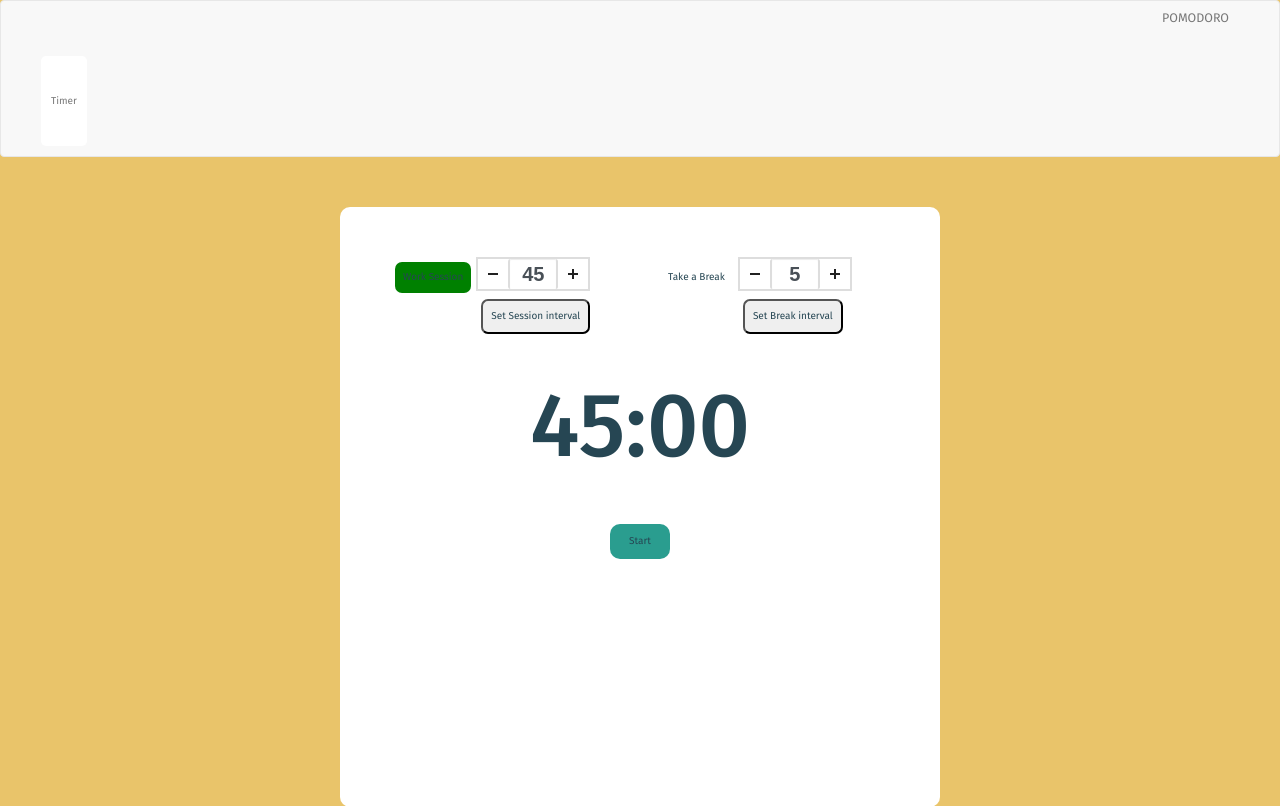
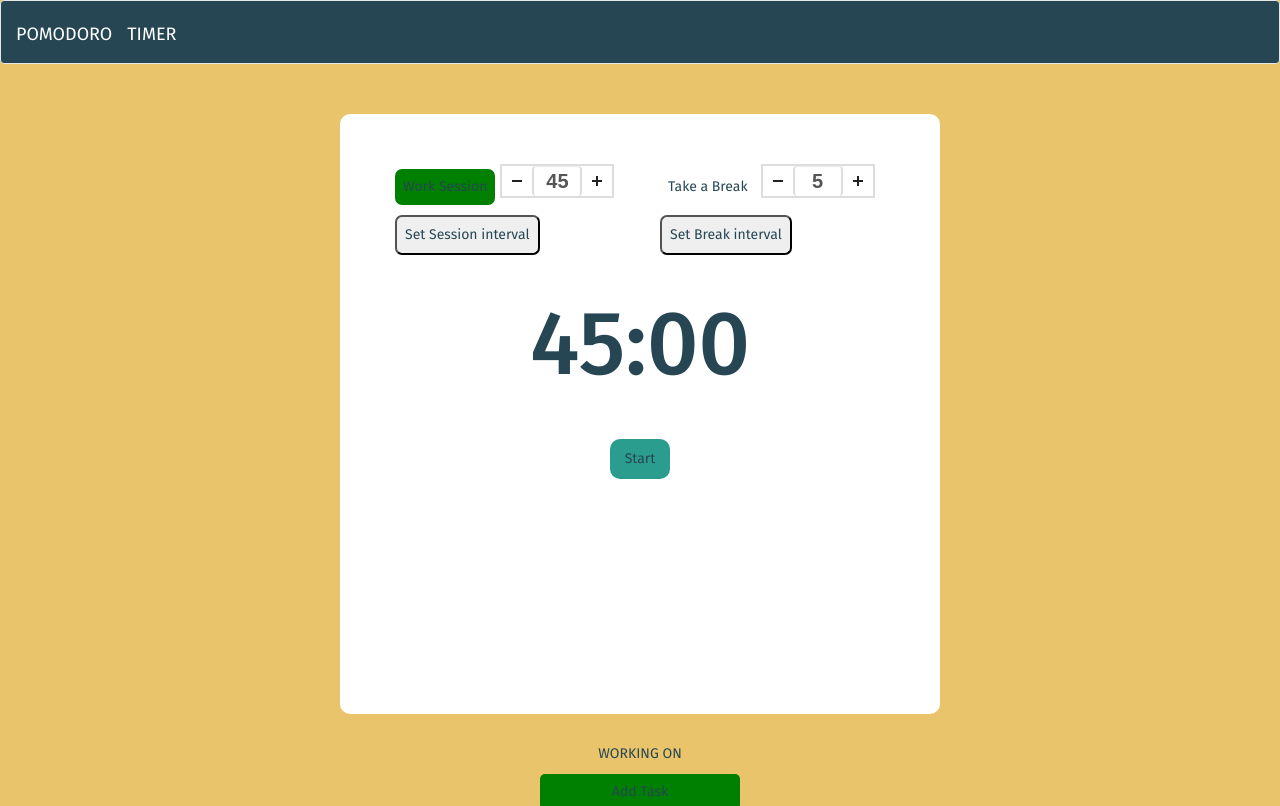
Before and after one commit to ngetichnicholas/Pomodoro-Timer, a Flask app: page /timer in a window 1280 px wide. Shown: the top 806 px of the page. Run offline with Flask 2, Linux system fonts and the light colour scheme; some libraries are stand-ins or nearby versions.

Commit message:
Update navbar and timer

```diff
--- a/app/static/css/index.css
+++ b/app/static/css/index.css
@@ -9,6 +9,16 @@ body {
   width: 100%;
 }
 
+nav {
+  background-color: #264653 !important;
+  height: 8vh !important;
+  padding-top: 1vh !important;
+}
+@media (max-width: 1000px) {
+  nav{
+    height: auto !important;
+  }
+}
 input[type="number"] {
   -webkit-appearance: textfield;
   -moz-appearance: textfield;
@@ -69,7 +79,9 @@ input[type=number]::-webkit-outer-spin-button {
   font-weight: bold;
   text-align: center;
 }
-
+a {
+  color: white !important;
+}
 #timer {
   margin: 50px auto 0;
   background-color: white;
--- a/app/templates/navbar.html
+++ b/app/templates/navbar.html
@@ -14,9 +14,7 @@
     <!-- Collect the nav links, forms, and other content for toggling -->
     <div class="collapse navbar-collapse" id="bs-example-navbar-collapse-1">
       <ul class="nav navbar-nav">
-        <li class="nav-item">
-          <a class="nav-link" href="{{url_for('main.timer')}}">Timer</a>
-        </li>
+        <a class="navbar-brand" href="{{url_for('main.timer')}}">TIMER</a>
       </ul>
     </div>
   </div>
--- a/app/templates/timer.html
+++ b/app/templates/timer.html
@@ -3,8 +3,7 @@
 <!-- Styles block -->
 {% block styles%}
 {{ super() }}
-<link rel="stylesheet" href="https://stackpath.bootstrapcdn.com/bootstrap/4.3.1/css/bootstrap.min.css"
-  integrity="sha384-ggOyR0iXCbMQv3Xipma34MD+dH/1fQ784/j6cY/iJTQUOhcWr7x9JvoRxT2MZw1T" crossorigin="anonymous" />
+<link rel="stylesheet" href="https://maxcdn.bootstrapcdn.com/bootstrap/3.3.7/css/bootstrap.min.css" integrity="sha384-BVYiiSIFeK1dGmJRAkycuHAHRg32OmUcww7on3RYdg4Va+PmSTsz/K68vbdEjh4u" crossorigin="anonymous">
 <link rel="stylesheet" href="../static/css/index.css" />
 {% endblock %}
 
```
Also changed, not shown: app/templates/index.html (+7 -0 lines).
